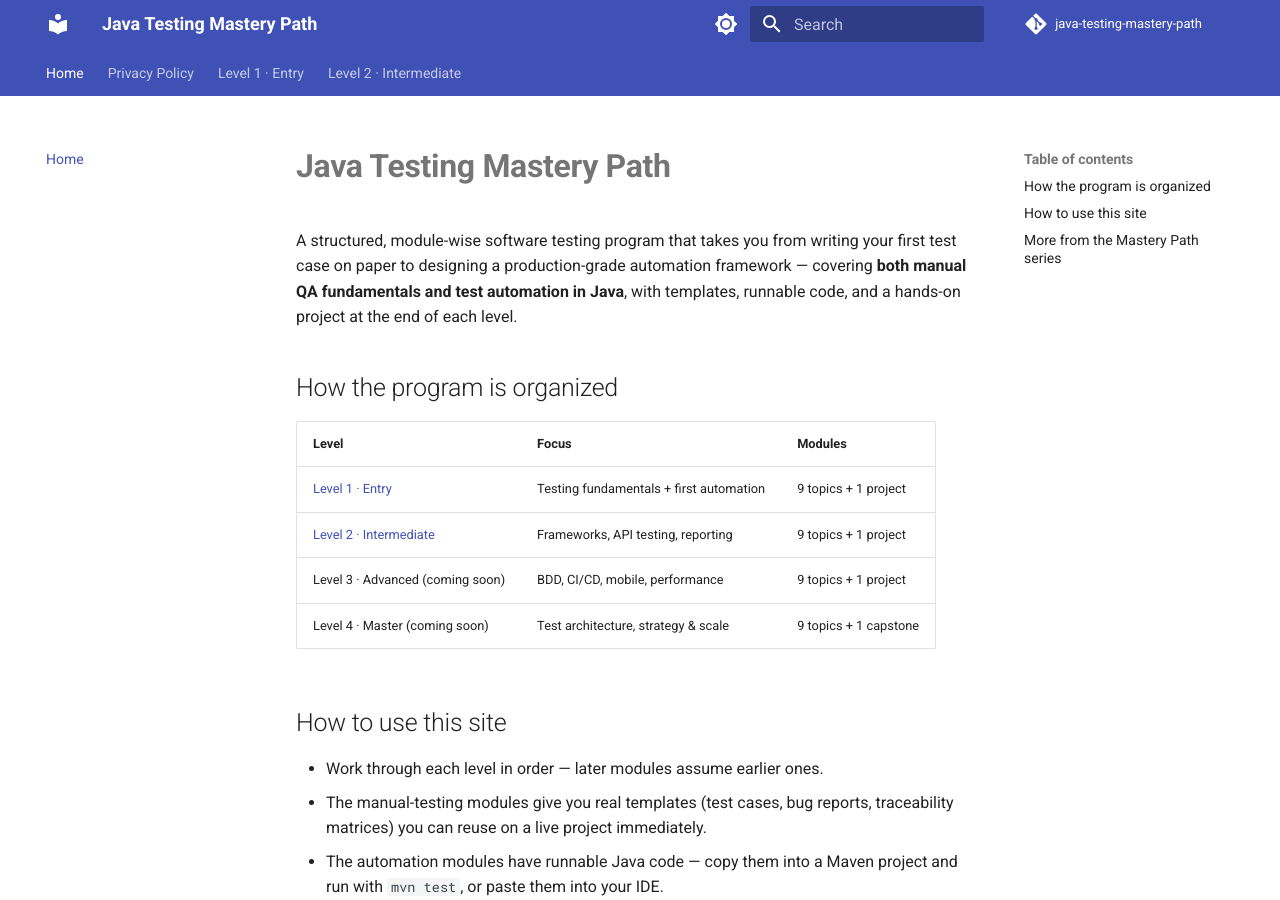
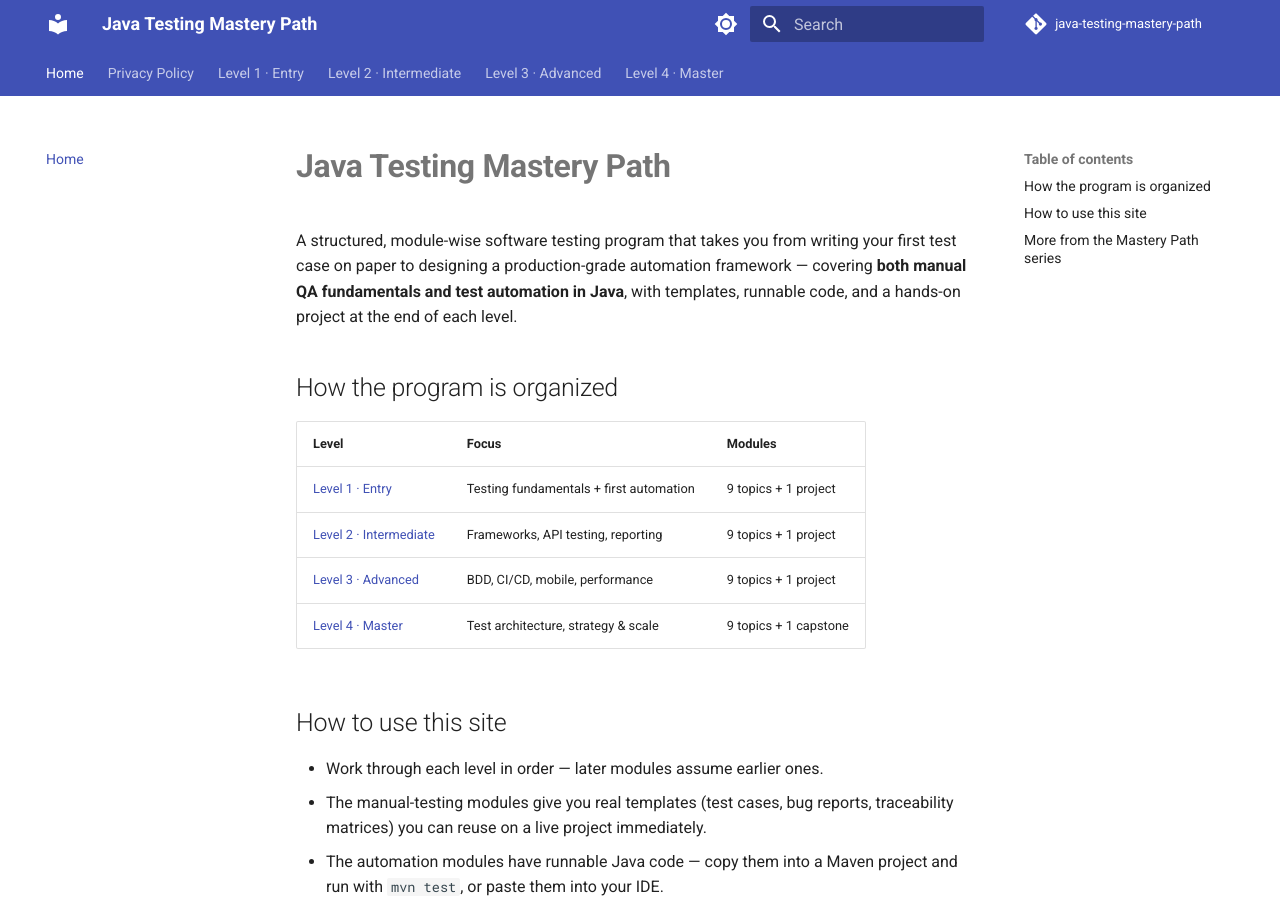
Before and after one commit to SIGILIPELLI/java-testing-mastery-path, an MkDocs documentation site: the page built from docs/index.md, in a window 1280 px wide and 900 px high. Built offline with MkDocs 1.6.1 and Material for MkDocs 9.7.7, drawn with Linux system fonts in a browser that asks for light colours; comment, search, counter and statistics services are not loaded; part of the change alters nothing that is shown.

Commit message:
Restore finished level(s) to nav/sitemap/homepage
Co-Authored-By: Claude Opus 5 <noreply@anthropic.com>

```diff
--- a/docs/index.md
+++ b/docs/index.md
@@ -17,8 +17,8 @@ each level.
 |-------|-------|---------|
 | [Level 1 · Entry](level-1/index.md) | Testing fundamentals + first automation | 9 topics + 1 project |
 | [Level 2 · Intermediate](level-2/index.md) | Frameworks, API testing, reporting | 9 topics + 1 project |
-| Level 3 · Advanced (coming soon) | BDD, CI/CD, mobile, performance | 9 topics + 1 project |
-| Level 4 · Master (coming soon) | Test architecture, strategy & scale | 9 topics + 1 capstone |
+| [Level 3 · Advanced](level-3/index.md) | BDD, CI/CD, mobile, performance | 9 topics + 1 project |
+| [Level 4 · Master](level-4/index.md) | Test architecture, strategy & scale | 9 topics + 1 capstone |
 
 ## How to use this site
 
--- a/mkdocs.yml
+++ b/mkdocs.yml
@@ -74,7 +74,27 @@ nav:
       - "08 · Reporting (Allure, ExtentReports)": level-2/08-reporting.md
       - "09 · Cross-Browser Testing": level-2/09-cross-browser-testing.md
       - "10 · Project — POM Framework with API Tests": level-2/10-project-pom-framework.md
-# --- auto-pruned stub levels (see AdSense low-value-content fix) ---
-exclude_docs: |
-  level-3/*.md
-  level-4/*.md
+  - "Level 3 · Advanced":
+      - Overview: level-3/index.md
+      - "01 · BDD with Cucumber": level-3/01-bdd-cucumber.md
+      - "02 · Mocking with Mockito": level-3/02-mocking-mockito.md
+      - "03 · CI/CD Integration": level-3/03-cicd-integration.md
+      - "04 · Selenium Grid & Parallel Execution": level-3/04-selenium-grid-parallel.md
+      - "05 · Performance Testing Basics (JMeter)": level-3/05-performance-testing-jmeter.md
+      - "06 · Mobile Testing with Appium": level-3/06-mobile-testing-appium.md
+      - "07 · Database Testing from Java": level-3/07-database-testing.md
+      - "08 · Framework Design Patterns": level-3/08-framework-design-patterns.md
+      - "09 · Flaky Test Diagnosis & Stabilization": level-3/09-flaky-test-diagnosis.md
+      - "10 · Project — Hybrid BDD Framework with CI": level-3/10-project-bdd-framework-ci.md
+  - "Level 4 · Master":
+      - Overview: level-4/index.md
+      - "01 · Test Architecture at Scale": level-4/01-test-architecture-at-scale.md
+      - "02 · Shift-Left & Continuous Testing": level-4/02-shift-left-continuous-testing.md
+      - "03 · Contract Testing (Pact)": level-4/03-contract-testing-pact.md
+      - "04 · Security Testing Basics for QA": level-4/04-security-testing-basics.md
+      - "05 · Test Metrics & Quality Gates": level-4/05-test-metrics-quality-gates.md
+      - "06 · Containerized Test Environments": level-4/06-containerized-test-environments.md
+      - "07 · AI-Assisted Testing": level-4/07-ai-assisted-testing.md
+      - "08 · Building an In-House Test Framework": level-4/08-in-house-test-framework.md
+      - "09 · QA Leadership & Strategy": level-4/09-qa-leadership-strategy.md
+      - "10 · Capstone — Production-Grade Test Framework": level-4/10-capstone-test-framework.md
```
